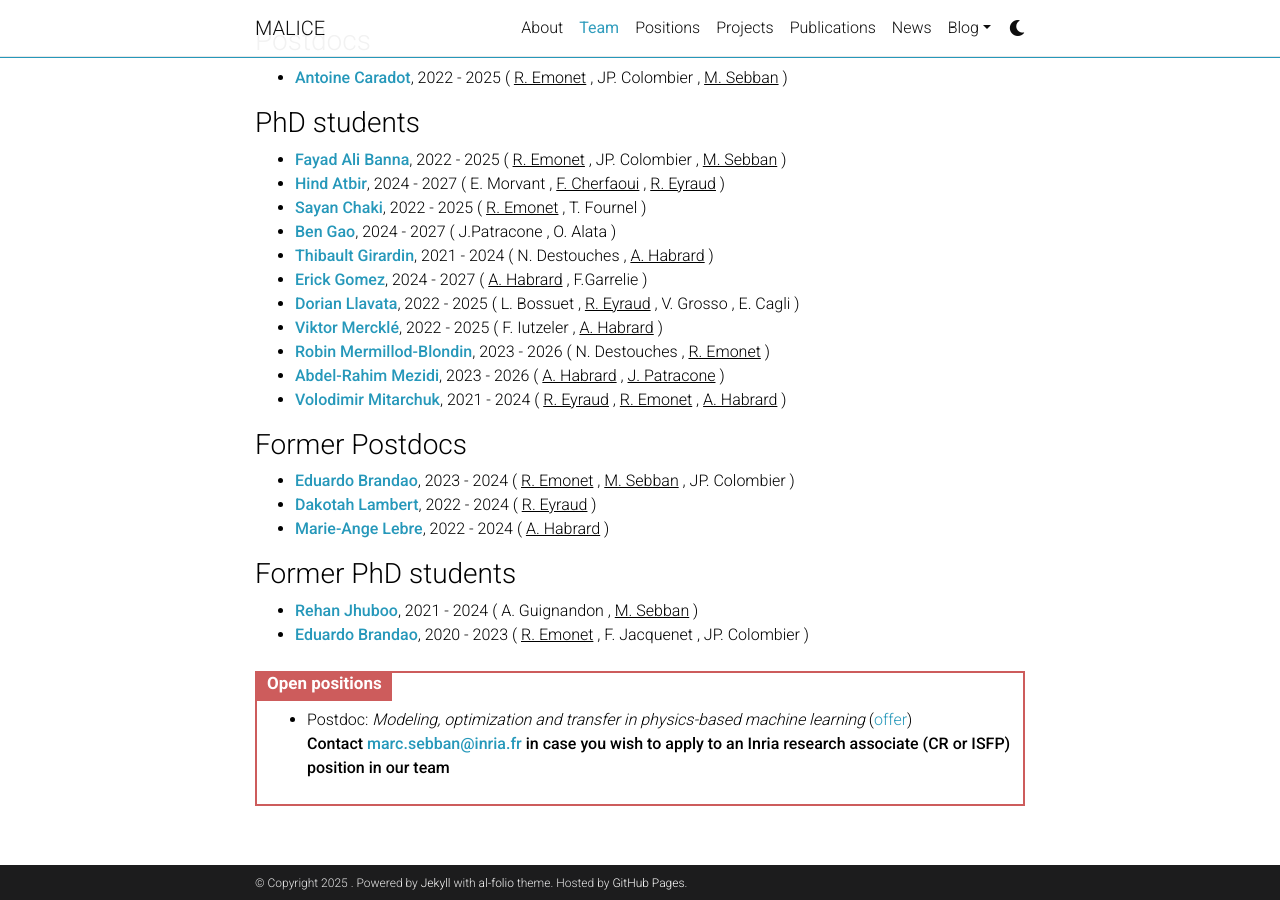
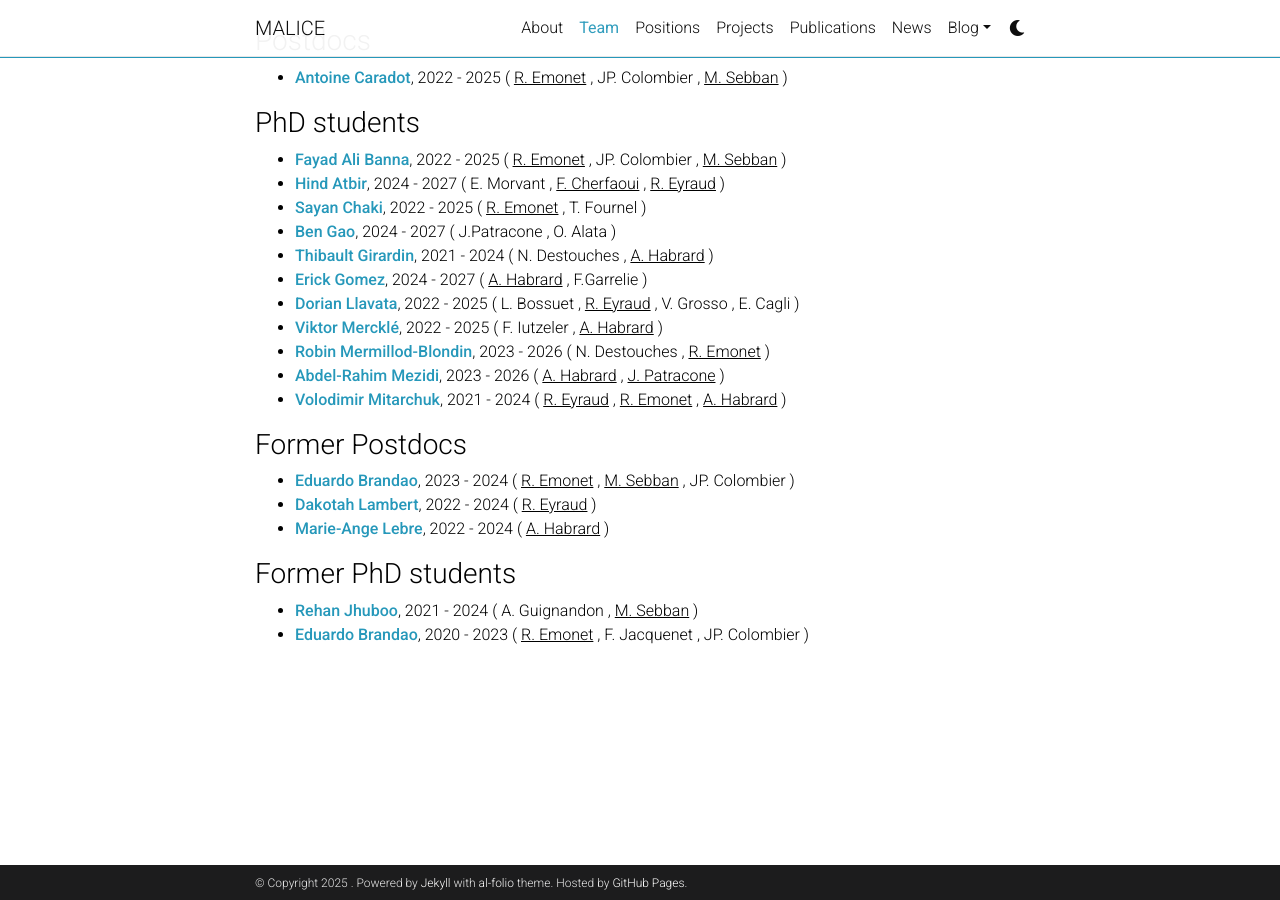
Before and after one commit to labhc-malice/labhc-malice.github.io, a Jekyll site: the page built from _pages/team.md, in a window 1280 px wide and 900 px high, scrolled down 1483 px. Built offline with Jekyll 4.4.1, drawn with Linux system fonts in a browser that asks for light colours; full-size pictures stand in for the smaller copies a plugin makes; comment, search, counter and statistics services are not loaded; a style sheet for code colours, icons or effects is not loaded.

Commit message:
Add and remove red boxes CR/ISFP positions

```diff
--- a/_pages/team.md
+++ b/_pages/team.md
@@ -160,13 +160,3 @@
     </li>
   {% endfor %}
 </ul>
-
-
-
-<div class="danger-box-titled">
-<span class="title">Open positions</span>
-<ul>
-<li>Postdoc: <em>Modeling, optimization and transfer in physics-based machine learning</em> (<a href="https://jordan-frecon.com/download/postdoc/2024-Postdoc-LabHC-PhysicsML.pdf">offer</a>)</li>
-<p><strong>Contact <a href="mailto:marc.sebban@inria.fr">marc.sebban@inria.fr</a> in case you wish to apply to an Inria research associate (CR or ISFP) position in our team</strong></p>
-</ul>
-</div>
```
Also changed, not shown: _pages/about.md (+4 -1 lines), _pages/positions.md (+5 -0 lines).
